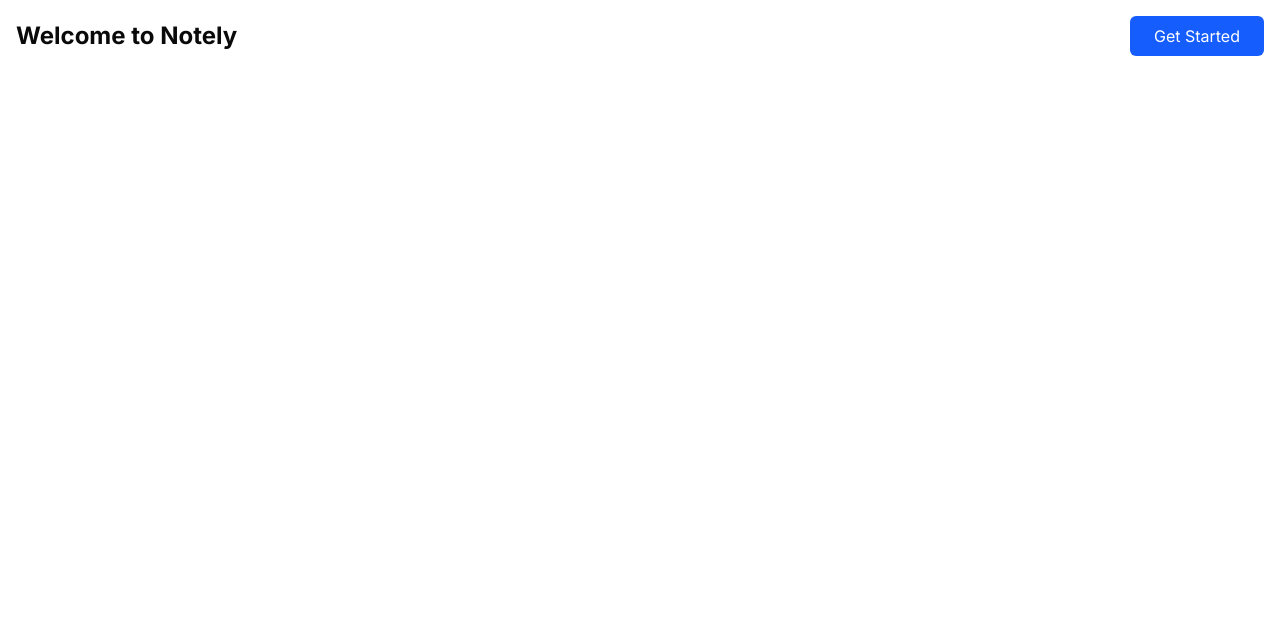
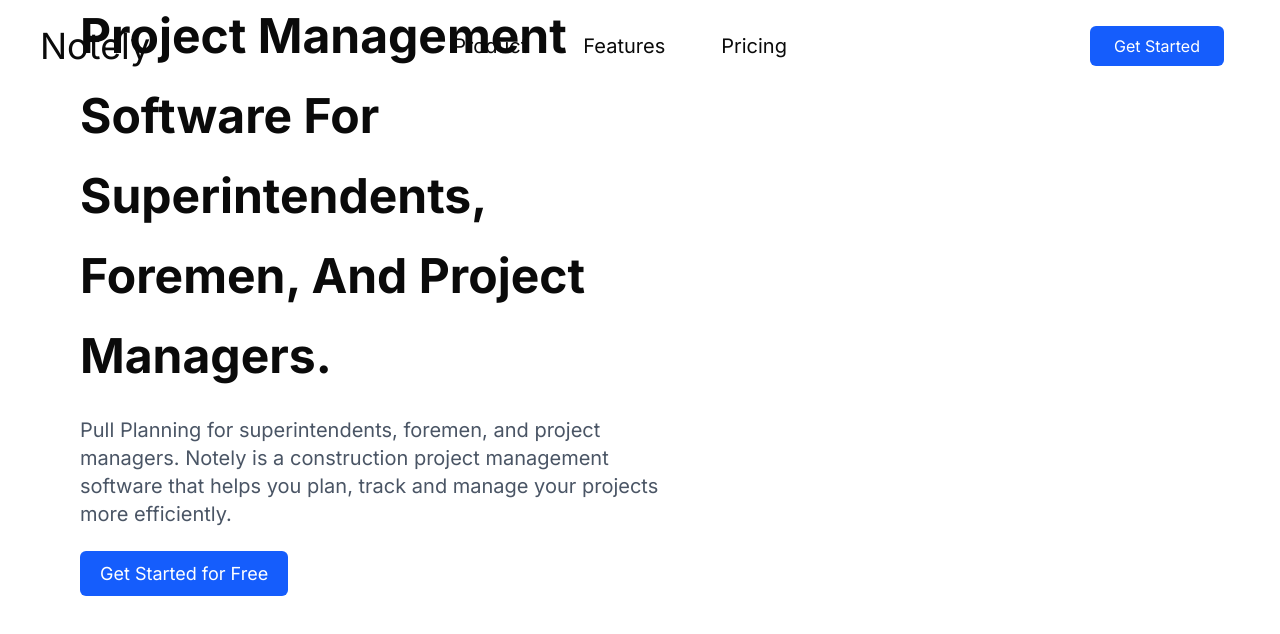
Before and after one commit to sneakyplum/notely, a Next.js app: page / in a window 1280 px wide. Shown: the top 634 px of the page. Built offline with nearby package versions, Linux system fonts and the light colour scheme.

Commit message:
added text to explain the product and added get started button to landing page, also a redirect button on sign up page to go back to landing page

```diff
--- a/src/app/(auth)/sign-up/page.tsx
+++ b/src/app/(auth)/sign-up/page.tsx
@@ -4,6 +4,7 @@
 import { sendEmail } from "@/app/actions";
 import { authClient } from "@/lib/auth-client";
 import { zodResolver } from "@hookform/resolvers/zod";
+import Link from "next/link";
 import { useRouter } from "next/navigation";
 
 import { useForm } from "react-hook-form";
@@ -58,6 +59,13 @@
 
 
   return (
+    <div className=" bg-blue-50">
+      <div >
+        <div className="w-full h-20 flex items-center justify-start pl-10 position: fixed">
+          <button>
+            <Link href="/" className="text-4xl font-inter font-bold text-blue-700">Notely</Link>
+          </button>
+        </div>
         <div className="w-full h-lvh flex bg-blue-50 items-center justify-center flex-col">
           <p className="text-4xl font-bold text-black mb-5">Sign up</p>
           <div className="w-180 h-250 flex  justify-center items-center bg-white rounded-2xl border-6 border-gray-100 shadow-lg flex-col">
@@ -91,6 +99,10 @@
         </div>
 
         </div>
+
+      </div>
+
+    </div>
   )
 }
 
--- a/src/app/page.tsx
+++ b/src/app/page.tsx
@@ -3,17 +3,38 @@
 export default function Home() {
   return (
     <div >
-      <div>
-        <header className="p-4 flex flex-row w-full justify-between items-center">
+      <div >
+        <header className="p-4 flex flex-row w-full justify-between items-center mt-2 position: fixed">
           <div>
-            <h1 className="text-2xl font-bold font-inter justify-between items-center">Welcome to Notely</h1>
+            <h1 className="text-4xl font-inter justify-between items-center ml-6">Notely</h1>
 
           </div>
-          <div className="flex flex-row  items-center bg-blue-600 text-l rounded-sm">
+          <div className="gap-10 flex text-xl items-center justify-center">
+            <button className="cursor-pointer font-inter p-2">Product</button>
+            <button className="cursor-pointer font-inter p-2">Features</button>
+            <button className="cursor-pointer font-inter p-2">Pricing</button>
+          </div>
+          <div className="flex flex-row  items-center bg-blue-600 text-l rounded-sm mr-10">
             <a href="/sign-up" className="w-full h-full cursor-pointer p-2 pl-6 pr-6 text-white font-inter">Get Started</a>
           </div>
         </header>
       </div>
+      <div className="w-full h-dvh flex  justify-start pl-20">
+        <div className="w-2/4 h-full flex flex-col justify-center items-start pb-50">
+          <h1 className="font-inter font-bold text-5xl/20  font-stretch-expanded">
+            Project Management Software For <br />Superintendents, Foremen, And Project Managers.
+          </h1>
+          <h5 className="font-inter font-stretch-expanded pr-5 mt-5 text-xl text-gray-600">
+            Pull Planning for superintendents, foremen, and project managers. Notely is a construction project management software that helps you plan, track and manage your projects more efficiently.
+          </h5>
+          <div className="flex w-full items-center justify-start pt-4">
+            <button className="text-lg/15 ">
+              <a href="/sign-up" className=" cursor-pointer text-white font-inter bg-blue-600 rounded-sm pl-5 pr-5 p-3">Get Started for Free</a>
+            </button>
+
+          </div>
+        </div>
+      </div>
     </div>
   );
 }
```
Lines whose indentation alone changed are shown as unchanged.
